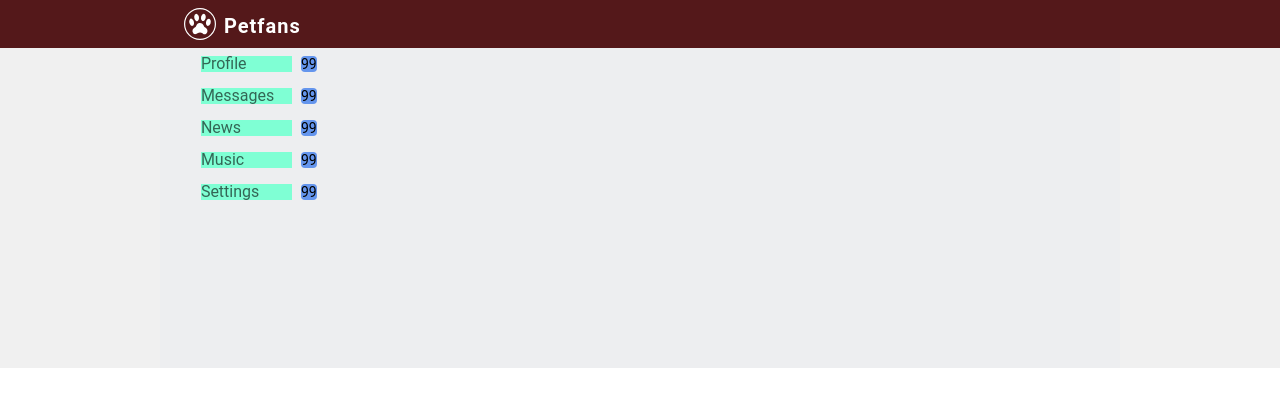
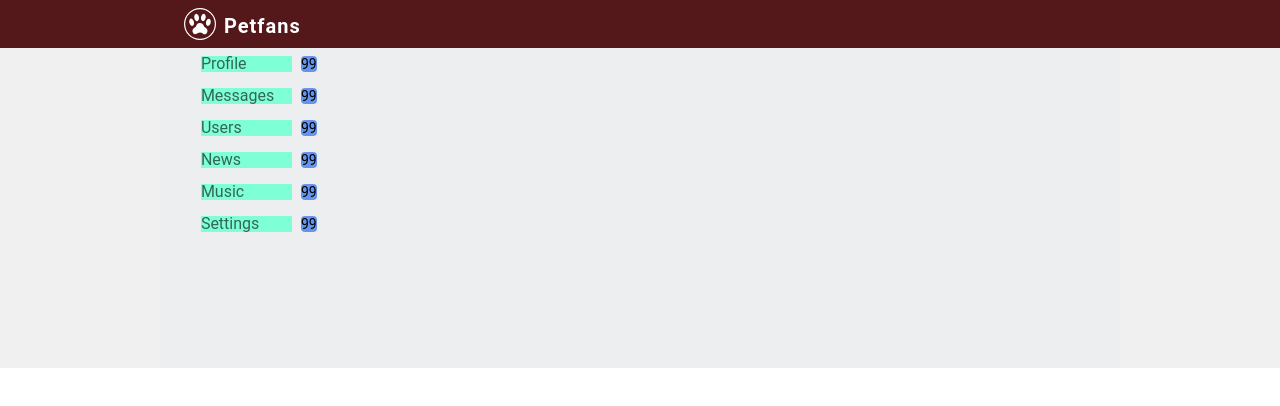
Before and after one commit to TheLevius/social_network_react, a React (Create React App) app: page / in a window 1280 px wide. Shown: the top 406 px of the page. Built offline with nearby package versions, Linux system fonts and the light colour scheme.

Commit message:
refactor add link on users page in navigation

```diff
--- a/src/Components/Main/Navigation/Navigation.jsx
+++ b/src/Components/Main/Navigation/Navigation.jsx
@@ -13,6 +13,10 @@ const Navigation = () => {
                 </li>
                 <li className={styles._item}>
                     <NavLink to='/dialogs' className={styles._itemLink} activeClassName={styles.activeLink}><span>Messages</span></NavLink>
+                    <div className={styles._notifyCell}><span>99</span></div>
+                </li>
+                <li className={styles._item}>
+                    <NavLink to='/users' className={styles._itemLink} activeClassName={styles.activeLink}><span>Users</span></NavLink>
                     <div className={styles._notifyCell}><span>99</span></div>
                 </li>
                 <li className={styles._item}>
```
